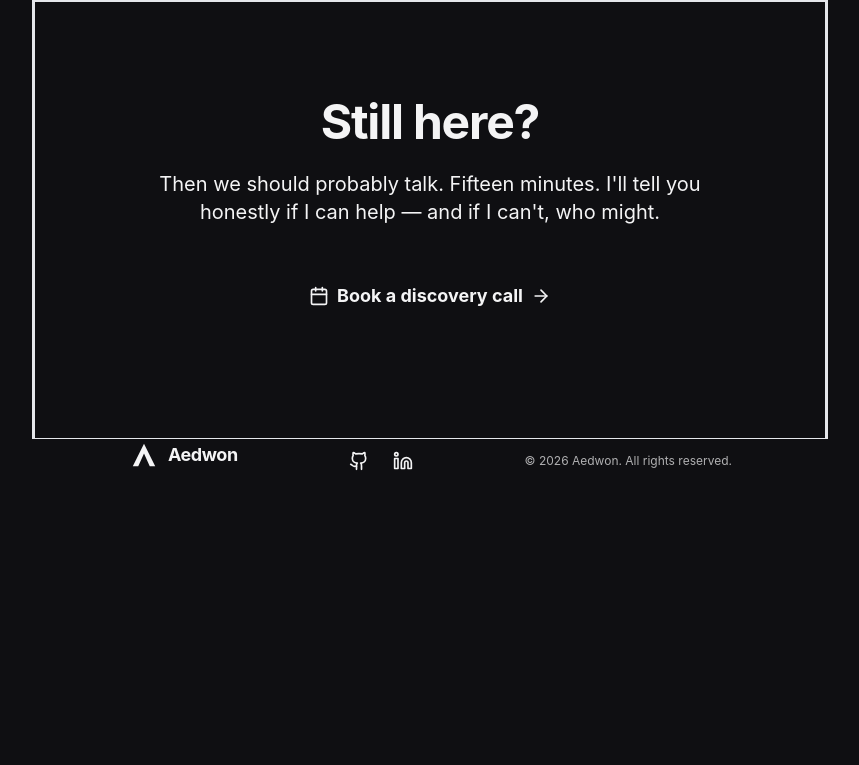
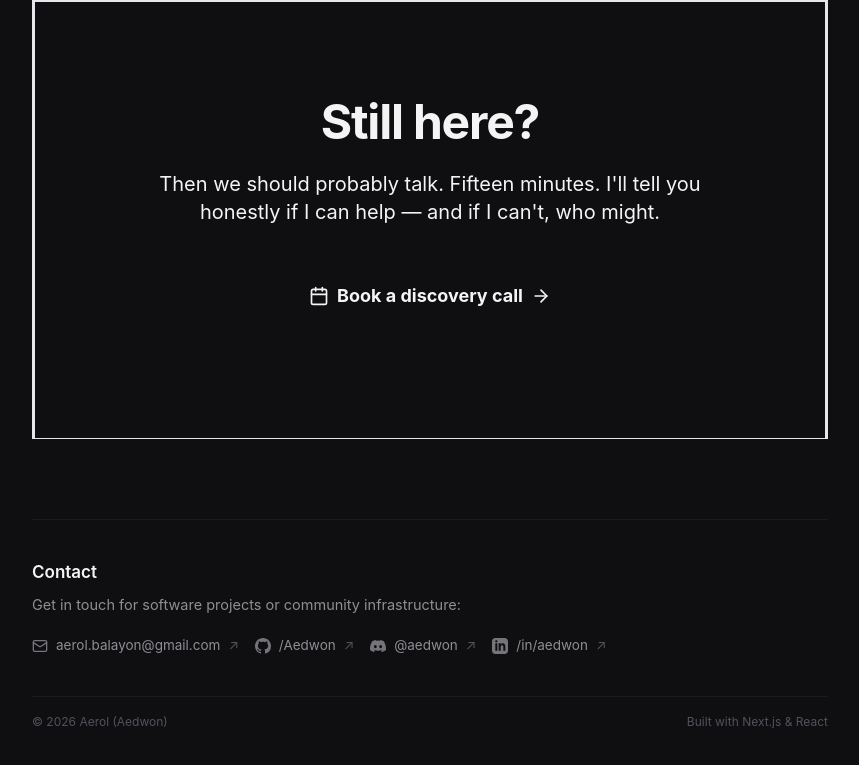
Before and after one commit to Aedwon/aedwon, a Next.js app: page / in a window 1280 px wide. Shown: the part 3663-4428 px from the top of the page, without its empty margins (210-1069 px from the left). Before the commit the page ends 4146 px from the top, so only its background shows below. Built offline with nearby package versions, Linux system fonts and the light colour scheme.

Commit message:
feat(pages): apply neobrutalist aesthetics to affiliations, footer, and case study pages

```diff
--- /dev/null
+++ b/components/AffiliationsGrid.tsx
@@ -0,0 +1,211 @@
+"use client";
+
+import React, { useState, useRef, useEffect, useCallback } from "react";
+import { AFFILIATION_GROUPS, AffiliationBadge } from "@/lib/data/affiliations";
+import { useTheme } from "@/components/ThemeContext";
+
+interface AffiliationRowProps {
+  items: AffiliationBadge[];
+  getLogoSrc: (badge: AffiliationBadge) => string;
+  onHoverBadge: (e: React.MouseEvent<HTMLDivElement>, tooltip: string) => void;
+  onLeaveBadge: () => void;
+  isNeobrutalist: boolean;
+}
+
+function AffiliationRow({
+  items,
+  getLogoSrc,
+  onHoverBadge,
+  onLeaveBadge,
+  isNeobrutalist,
+}: AffiliationRowProps) {
+  const scrollRef = useRef<HTMLDivElement>(null);
+  const [canScrollLeft, setCanScrollLeft] = useState(false);
+  const [canScrollRight, setCanScrollRight] = useState(false);
+
+  const checkScroll = useCallback(() => {
+    const el = scrollRef.current;
+    if (!el) return;
+    const { scrollLeft, scrollWidth, clientWidth } = el;
+    setCanScrollLeft(scrollLeft > 3);
+    setCanScrollRight(scrollLeft + clientWidth < scrollWidth - 3);
+  }, []);
+
+  useEffect(() => {
+    checkScroll();
+    const handleResize = () => checkScroll();
+    window.addEventListener("resize", handleResize);
+    return () => window.removeEventListener("resize", handleResize);
+  }, [checkScroll]);
+
+  return (
+    <div className="relative group/track w-full">
+      {/* Left Edge Blur Overlay - Only in default theme */}
+      {!isNeobrutalist && (
+        <div
+          className={`absolute left-0 top-0 bottom-0 w-8 sm:w-12 bg-gradient-to-r from-[var(--bg-canvas)] to-transparent pointer-events-none z-10 transition-opacity duration-200 ${
+            canScrollLeft ? "opacity-100" : "opacity-0"
+          }`}
+          aria-hidden="true"
+        />
+      )}
+
+      {/* Horizontal scrollable track */}
+      <div
+        ref={scrollRef}
+        onScroll={checkScroll}
+        className={`flex flex-nowrap items-center gap-[12px] overflow-x-auto no-scrollbar scroll-smooth py-1 ${
+          isNeobrutalist ? "gap-[14px]" : ""
+        }`}
+      >
+        {items.map((badge, bIdx) => {
+          const w = badge.width || 82;
+          const src = getLogoSrc(badge);
+
+          return (
+            <div
+              key={bIdx}
+              onMouseEnter={(e) => onHoverBadge(e, badge.tooltip)}
+              onMouseLeave={onLeaveBadge}
+              className={`h-[80px] flex items-center justify-center p-[6px] transition-all cursor-pointer relative shrink-0 ${
+                isNeobrutalist
+                  ? "rounded-none border-2 border-black dark:border-white/50 bg-white/90 dark:bg-zinc-900 shadow-[2.5px_2.5px_0px_#000000] dark:shadow-[2.5px_2.5px_0px_#FFE600] hover:shadow-[4px_4px_0px_#000000] dark:hover:shadow-[4px_4px_0px_#FFFFFF] hover:-translate-y-0.5 active:translate-x-[1px] active:translate-y-[1px]"
+                  : "transition-transform duration-150 hover:-translate-y-0.5"
+              }`}
+              style={{
+                width: `${w + (isNeobrutalist ? 16 : 0)}px`,
+              }}
+              title={badge.tooltip}
+            >
+              <img
+                src={src}
+                alt={badge.name}
+                loading="lazy"
+                decoding="async"
+                draggable={false}
+                className={`max-w-full max-h-full object-contain transition-all duration-200 ${
+                  badge.adaptive ? "logo-adaptive" : ""
+                }`}
+              />
+            </div>
+          );
+        })}
+      </div>
+
+      {/* Right Edge Blur Overlay - Only in default theme */}
+      {!isNeobrutalist && (
+        <div
+          className={`absolute right-0 top-0 bottom-0 w-8 sm:w-12 bg-gradient-to-l from-[var(--bg-canvas)] to-transparent pointer-events-none z-10 transition-opacity duration-200 ${
+            canScrollRight ? "opacity-100" : "opacity-0"
+          }`}
+          aria-hidden="true"
+        />
+      )}
+    </div>
+  );
+}
+
+export default function AffiliationsGrid() {
+  const { theme, resolvedMode } = useTheme();
+  const isNeobrutalist = theme === "neobrutalist";
+
+  const [hoveredBadge, setHoveredBadge] = useState<{
+    text: string;
+    x: number;
+    y: number;
+  } | null>(null);
+
+  const handleMouseEnter = (
+    e: React.MouseEvent<HTMLDivElement>,
+    tooltip: string
+  ) => {
+    const rect = e.currentTarget.getBoundingClientRect();
+    setHoveredBadge({
+      text: tooltip,
+      x: rect.left + rect.width / 2,
+      y: rect.top - 8,
+    });
+  };
+
+  const handleMouseLeave = () => {
+    setHoveredBadge(null);
+  };
+
+  const getLogoSrc = (badge: AffiliationBadge) => {
+    const isDark = resolvedMode === "dark";
+    if (badge.name === "MOONTON") {
+      return isDark ? "/logos/moonton-dark.svg" : "/logos/moonton-light.svg";
+    }
+    if (badge.name === "Dark League Studios") {
+      return isDark ? "/logos/dls-dark.svg" : "/logos/dls-light.svg";
+    }
+    if (badge.name === "Estudyante Esports") {
+      return isDark
+        ? "/logos/estudyante-esports-dark.svg"
+        : "/logos/estudyante-esports-light.svg";
+    }
+    return badge.logo;
+  };
+
+  return (
+    <section id="affiliations" className="relative">
+      <h2
+        className={`text-[18px] font-semibold mb-1 font-[var(--font-heading)] ${
+          isNeobrutalist
+            ? "font-mono font-extrabold text-black dark:text-white uppercase"
+            : "text-[var(--text-primary)]"
+        }`}
+      >
+        {isNeobrutalist ? "/// Affiliations & Brand Partners" : "Affiliations & Partners"}
+      </h2>
+      <p
+        className={`text-[13.5px] mb-5 ${
+          isNeobrutalist ? "font-mono text-black/80 dark:text-zinc-300" : "text-[var(--text-muted)]"
+        }`}
+      >
+        Entities and brand partners I&apos;ve built software or run operations for:
+      </p>
+
+      <div className="space-y-6">
+        {AFFILIATION_GROUPS.map((group, idx) => (
+          <div key={idx}>
+            <div
+              className={`text-[11px] font-mono font-semibold uppercase tracking-wider mb-2 ${
+                isNeobrutalist
+                  ? "text-black dark:text-[#FFE600] font-extrabold"
+                  : "text-[var(--text-dim)]"
+              }`}
+            >
+              {group.category}
+            </div>
+
+            <AffiliationRow
+              items={group.items}
+              getLogoSrc={getLogoSrc}
+              onHoverBadge={handleMouseEnter}
+              onLeaveBadge={handleMouseLeave}
+              isNeobrutalist={isNeobrutalist}
+            />
+          </div>
+        ))}
+      </div>
+
+      {/* Unclipped Global Floating Tooltip */}
+      {hoveredBadge && (
+        <div
+          className={`fixed pointer-events-none z-[100] transform -translate-x-1/2 -translate-y-full px-2.5 py-1 font-mono text-[11px] font-semibold whitespace-nowrap transition-opacity duration-150 ${
+            isNeobrutalist
+              ? "rounded-none border-2 border-black bg-[#FFE600] text-black font-extrabold shadow-[2px_2px_0px_#000000]"
+              : "rounded bg-[#09090B] text-[#FAFAFA] dark:bg-[#FFFFFF] dark:text-[#09090B] shadow-xl border border-white/10 dark:border-black/10"
+          }`}
+          style={{
+            left: `${hoveredBadge.x}px`,
+            top: `${hoveredBadge.y}px`,
+          }}
+        >
+          {hoveredBadge.text}
+        </div>
+      )}
+    </section>
+  );
+}
--- a/components/Footer.tsx
+++ b/components/Footer.tsx
@@ -1,97 +1,125 @@
 "use client";
 
+import React from "react";
+import { Mail } from "lucide-react";
 import { useTheme } from "./ThemeContext";
-import { Github, Linkedin } from "lucide-react";
-import Link from "next/link";
-
-import Logo from "./Logo";
-import { Colophon } from "./Colophon";
-import { BRANDING, FOOTER } from "@/lib/portfolio";
 
 export default function Footer() {
-    const { theme } = useTheme();
+  let isNeobrutalist = false;
+  try {
+    const themeContext = useTheme();
+    isNeobrutalist = themeContext.theme === "neobrutalist";
+  } catch {
+    isNeobrutalist = false;
+  }
 
-    return (
-        <footer className={`
-            w-full transition-colors duration-300
-            ${theme === 'minimalist' ? 'bg-paper border-t border-rule py-16' : ''}
-            ${theme === 'neubrutalist' ? 'bg-black text-white py-12 border-t-[3px] border-black' : ''}
-            ${theme === 'discord' ? 'bg-[#2f3136] py-8 border-t border-[#202225]' : ''}
-        `}>
-            <div className="max-w-7xl mx-auto px-6 md:px-12 lg:px-24">
+  return (
+    <footer
+      className={`mt-20 pt-10 pb-12 ${
+        isNeobrutalist
+          ? "border-t-[3px] border-black dark:border-white"
+          : "border-t border-[var(--border-subtle)]"
+      }`}
+    >
+      <div className="mb-10">
+        <h2
+          className={`text-[17px] font-semibold mb-2 font-[var(--font-heading)] ${
+            isNeobrutalist
+              ? "font-mono font-extrabold text-black dark:text-white uppercase"
+              : "text-[var(--text-primary)]"
+          }`}
+        >
+          {isNeobrutalist ? "/// Contact & Direct Channels" : "Contact"}
+        </h2>
+        <p
+          className={`text-[14.5px] mb-5 ${
+            isNeobrutalist ? "font-mono text-black/80 dark:text-zinc-300" : "text-[var(--text-muted)]"
+          }`}
+        >
+          Get in touch for software projects or community infrastructure:
+        </p>
 
-                {theme === 'minimalist' ? (
-                    <div className="flex flex-col gap-10">
-                        {/* Top row — wordmark + colophon */}
-                        <div className="flex flex-col md:flex-row md:items-start md:justify-between gap-8">
-                            <div className="flex flex-col gap-3 max-w-md">
-                                <div className="flex items-center gap-2">
-                                    <Logo className="w-8 h-8" />
-                                    <h3 className="text-xl font-serif font-bold tracking-tight">
-                                        {BRANDING.name}
-                                    </h3>
-                                </div>
-                                <Colophon />
-                            </div>
+        <div className="flex flex-wrap gap-x-4 gap-y-3 text-[13.5px]">
+          {/* Email */}
+          <a
+            href="mailto:aerol.balayon@gmail.com"
+            className={`inline-flex items-center gap-2 transition-all ${
+              isNeobrutalist
+                ? "font-mono font-bold text-black dark:text-white bg-white dark:bg-zinc-900 border-2 border-black dark:border-white px-3 py-1.5 shadow-[2px_2px_0px_#000000] dark:shadow-[2px_2px_0px_#FFE600] rounded-none hover:bg-[#FFE600] hover:text-black active:translate-x-[1px] active:translate-y-[1px]"
+                : "text-[var(--text-muted)] hover:text-[var(--text-primary)] group"
+            }`}
+          >
+            <Mail className="w-4 h-4 opacity-80" />
+            <span>aerol.balayon@gmail.com</span>
+            <span className={isNeobrutalist ? "font-bold" : "text-[var(--text-dim)]"}>↗</span>
+          </a>
 
-                            <nav aria-label="Social media links" className="flex items-center gap-6 shrink-0">
-                                <Link href="https://github.com/Aedwon" target="_blank" rel="noopener noreferrer" aria-label="Visit GitHub profile" className="hover:text-accent transition-colors">
-                                    <Github className="w-5 h-5" aria-hidden="true" />
-                                </Link>
-                                <Link href="https://www.linkedin.com/in/aedwon/" target="_blank" rel="noopener noreferrer" aria-label="Visit LinkedIn profile" className="hover:text-accent transition-colors">
-                                    <Linkedin className="w-5 h-5" aria-hidden="true" />
-                                </Link>
-                            </nav>
-                        </div>
+          {/* GitHub */}
+          <a
+            href="https://github.com/Aedwon"
+            target="_blank"
+            rel="noopener noreferrer"
+            className={`inline-flex items-center gap-2 transition-all ${
+              isNeobrutalist
+                ? "font-mono font-bold text-black dark:text-white bg-white dark:bg-zinc-900 border-2 border-black dark:border-white px-3 py-1.5 shadow-[2px_2px_0px_#000000] dark:shadow-[2px_2px_0px_#FFE600] rounded-none hover:bg-[#FFE600] hover:text-black active:translate-x-[1px] active:translate-y-[1px]"
+                : "text-[var(--text-muted)] hover:text-[var(--text-primary)] group"
+            }`}
+          >
+            <svg className="w-4 h-4 fill-current opacity-80" viewBox="0 0 24 24">
+              <path d="M12 0C5.37 0 0 5.37 0 12c0 5.31 3.435 9.795 8.205 11.385.6.105.825-.255.825-.57 0-.285-.015-1.23-.015-2.235-3.015.555-3.795-.735-4.035-1.41-.135-.345-.72-1.41-1.23-1.695-.42-.225-1.02-.78-.015-.795.945-.015 1.62.87 1.845 1.23 1.08 1.815 2.805 1.305 3.495.99.105-.78.42-1.305.765-1.605-2.67-.3-5.46-1.335-5.46-5.925 0-1.305.465-2.385 1.23-3.225-.12-.3-.54-1.53.12-3.18 0 0 1.005-.315 3.3 1.23.96-.27 1.98-.405 3-.405s2.04.135 3 .405c2.295-1.56 3.3-1.23 3.3-1.23.66 1.65.24 2.88.12 3.18.765.84 1.23 1.905 1.23 3.225 0 4.605-2.805 5.625-5.475 5.925.435.375.81 1.095.81 2.22 0 1.605-.015 2.895-.015 3.3 0 .315.225.69.825.57A12.02 12.02 0 0 0 24 12c0-6.63-5.37-12-12-12z" />
+            </svg>
+            <span>/Aedwon</span>
+            <span className={isNeobrutalist ? "font-bold" : "text-[var(--text-dim)]"}>↗</span>
+          </a>
 
-                        {/* Bottom row — credits */}
-                        <div className="flex flex-col md:flex-row md:items-center md:justify-between gap-3 pt-6 border-t border-rule text-micro tracking-wider uppercase opacity-70 font-mono">
-                            <p>{FOOTER.copyright}</p>
-                            <p>{FOOTER.credits}</p>
-                        </div>
-                    </div>
-                ) : (
-                    <div className="flex flex-col md:flex-row items-center justify-between gap-8">
-                        {/* Brand / Logo Area */}
-                        <div className="flex flex-col items-center md:items-start gap-3">
-                            <div className="flex items-center gap-2">
-                                <Logo className="w-8 h-8" />
-                                <h3 className={`
-                                    text-lg font-bold font-theme tracking-tight
-                                    ${theme === 'neubrutalist' ? 'uppercase tracking-widest text-accent' : ''}
-                                `}>
-                                    {BRANDING.name}
-                                </h3>
-                            </div>
-                            <p className={`
-                                text-sm opacity-80 flex items-center gap-1
-                                ${theme === 'discord' ? 'text-xs uppercase font-bold text-accent' : ''}
-                            `}>
-                                {theme === 'neubrutalist' && "NO TEMPLATES // ALL CODE"}
-                                {theme === 'discord' && <> <span className="w-2 h-2 rounded-full bg-green-500 animate-pulse" /> Aedwon is online</>}
-                            </p>
-                        </div>
+          {/* Discord */}
+          <a
+            href="https://discord.com"
+            target="_blank"
+            rel="noopener noreferrer"
+            className={`inline-flex items-center gap-2 transition-all ${
+              isNeobrutalist
+                ? "font-mono font-bold text-black dark:text-white bg-white dark:bg-zinc-900 border-2 border-black dark:border-white px-3 py-1.5 shadow-[2px_2px_0px_#000000] dark:shadow-[2px_2px_0px_#FFE600] rounded-none hover:bg-[#FFE600] hover:text-black active:translate-x-[1px] active:translate-y-[1px]"
+                : "text-[var(--text-muted)] hover:text-[var(--text-primary)] group"
+            }`}
+          >
+            <svg className="w-4 h-4 fill-current opacity-80" viewBox="0 0 24 24">
+              <path d="M20.317 4.37a19.791 19.791 0 0 0-4.885-1.515.074.074 0 0 0-.079.037c-.21.375-.444.864-.608 1.25a18.27 18.27 0 0 0-5.487 0 12.64 12.64 0 0 0-.617-1.25.077.077 0 0 0-.079-.037A19.736 19.736 0 0 0 3.677 4.37a.07.07 0 0 0-.032.027C.533 9.046-.32 13.58.099 18.057a.082.082 0 0 0 .031.057 19.9 19.9 0 0 0 5.993 3.03.078.078 0 0 0 .084-.028c.462-.63.874-1.295 1.226-1.994.021-.041.001-.09-.041-.106a13.107 13.107 0 0 1-1.872-.892.077.077 0 0 1-.008-.128 10.2 10.2 0 0 0 .372-.292.074.074 0 0 1 .077-.01c3.929 1.793 8.18 1.793 12.061 0a.074.074 0 0 1 .078.01c.12.098.246.198.373.292a.077.077 0 0 1-.006.127 12.299 12.299 0 0 1-1.873.894.077.077 0 0 0-.041.107c.36.698.772 1.362 1.225 1.993a.076.076 0 0 0 .084.028 19.839 19.839 0 0 0 6.002-3.03.078.078 0 0 0 .032-.054c.5-5.177-.838-9.674-3.549-13.66a.061.061 0 0 0-.031-.028zM8.02 15.33c-1.183 0-2.157-1.085-2.157-2.419 0-1.333.956-2.419 2.157-2.419 1.21 0 2.176 1.096 2.157 2.42 0 1.333-.956 2.418-2.157 2.418zm7.975 0c-1.183 0-2.157-1.085-2.157-2.419 0-1.333.955-2.419 2.157-2.419 1.21 0 2.176 1.096 2.157 2.42 0 1.333-.946 2.418-2.157 2.418z" />
+            </svg>
+            <span>@aedwon</span>
+            <span className={isNeobrutalist ? "font-bold" : "text-[var(--text-dim)]"}>↗</span>
+          </a>
 
-                        <nav aria-label="Social media links" className="flex items-center gap-6">
-                            <Link href="https://github.com/Aedwon" target="_blank" rel="noopener noreferrer" aria-label="Visit GitHub profile" className="hover:text-accent transition-colors">
-                                <Github className="w-5 h-5" aria-hidden="true" />
-                            </Link>
-                            <Link href="https://www.linkedin.com/in/aedwon/" target="_blank" rel="noopener noreferrer" aria-label="Visit LinkedIn profile" className="hover:text-accent transition-colors">
-                                <Linkedin className="w-5 h-5" aria-hidden="true" />
-                            </Link>
-                        </nav>
+          {/* LinkedIn */}
+          <a
+            href="https://linkedin.com/in/aedwon"
+            target="_blank"
+            rel="noopener noreferrer"
+            className={`inline-flex items-center gap-2 transition-all ${
+              isNeobrutalist
+                ? "font-mono font-bold text-black dark:text-white bg-white dark:bg-zinc-900 border-2 border-black dark:border-white px-3 py-1.5 shadow-[2px_2px_0px_#000000] dark:shadow-[2px_2px_0px_#FFE600] rounded-none hover:bg-[#FFE600] hover:text-black active:translate-x-[1px] active:translate-y-[1px]"
+                : "text-[var(--text-muted)] hover:text-[var(--text-primary)] group"
+            }`}
+          >
+            <svg className="w-4 h-4 fill-current opacity-80" viewBox="0 0 24 24">
+              <path d="M19 0h-14c-2.761 0-5 2.239-5 5v14c0 2.761 2.239 5 5 5h14c2.762 0 5-2.239 5-5v-14c0-2.761-2.238-5-5-5zm-11 19h-3v-11h3v11zm-1.5-12.268c-.966 0-1.75-.79-1.75-1.764s.784-1.764 1.75-1.764 1.75.79 1.75 1.764-.783 1.764-1.75 1.764zm13.5 12.268h-3v-5.604c0-3.368-4-3.113-4 0v5.604h-3v-11h3v1.765c1.396-2.586 7-2.777 7 2.476v6.759z" />
+            </svg>
+            <span>/in/aedwon</span>
+            <span className={isNeobrutalist ? "font-bold" : "text-[var(--text-dim)]"}>↗</span>
+          </a>
+        </div>
+      </div>
 
-                        <div className={`
-                            text-xs opacity-70 font-theme text-center md:text-right
-                            ${theme === 'neubrutalist' ? 'opacity-90 font-bold' : ''}
-                        `}>
-                            <p>{FOOTER.copyright}. {FOOTER.allRightsReserved}</p>
-                            {theme === 'neubrutalist' && <p>MADE IN VS CODE</p>}
-                            {theme === 'discord' && <p className="flex items-center gap-1 justify-end">v1.0.0 <span className="w-1.5 h-1.5 rounded-full bg-accent"></span> Stable</p>}
-                        </div>
-                    </div>
-                )}
-            </div>
-        </footer>
-    );
+      <div
+        className={`flex justify-between items-center text-[12px] font-mono pt-4 ${
+          isNeobrutalist
+            ? "border-t-2 border-black dark:border-white/30 text-black dark:text-zinc-400 font-bold"
+            : "border-t border-[var(--border-subtle)] text-[var(--text-dim)]"
+        }`}
+      >
+        <span>© {new Date().getFullYear()} Aerol (Aedwon)</span>
+        <span>Built with Next.js &amp; React</span>
+      </div>
+    </footer>
+  );
 }
```
Also changed, not shown: app/globals.css (+17 -0 lines).
